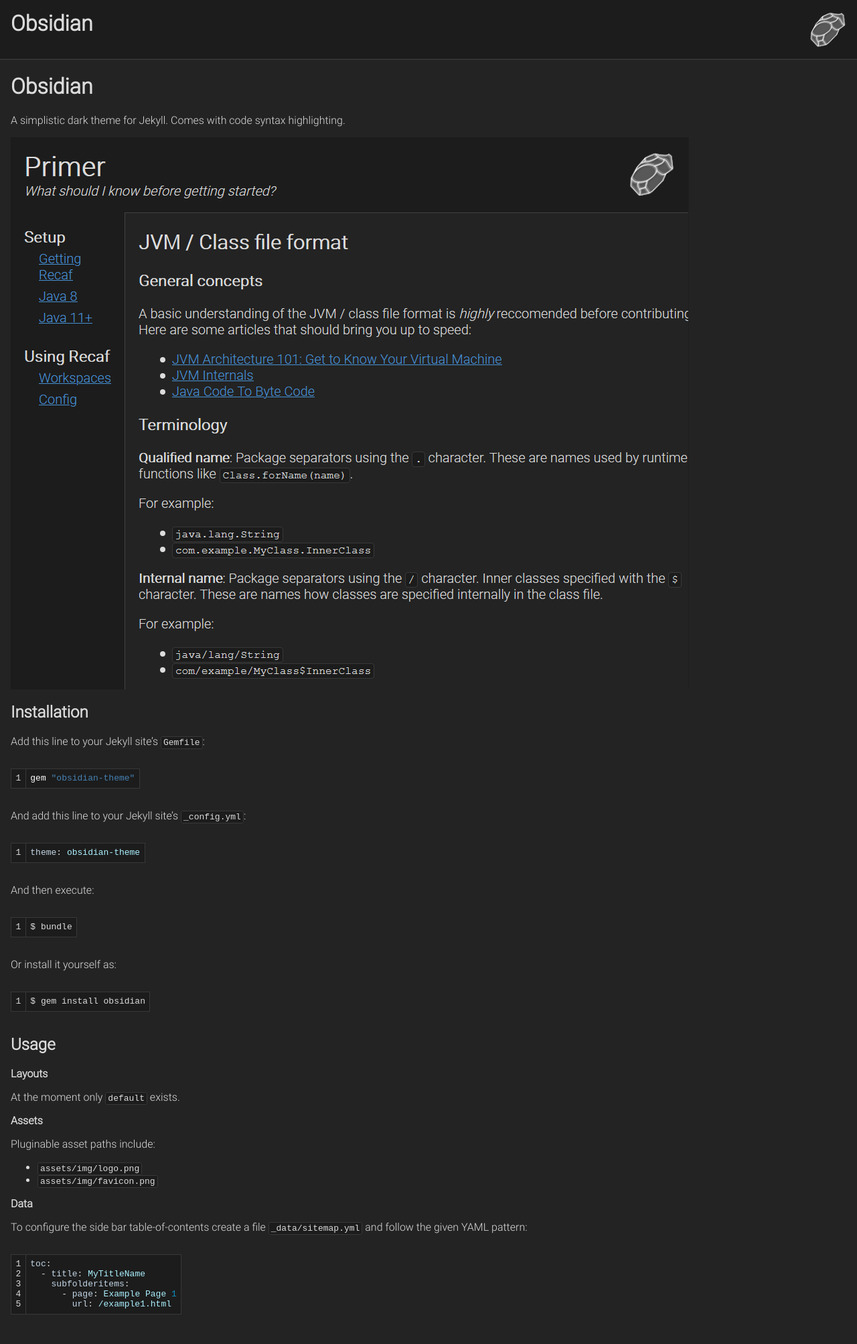
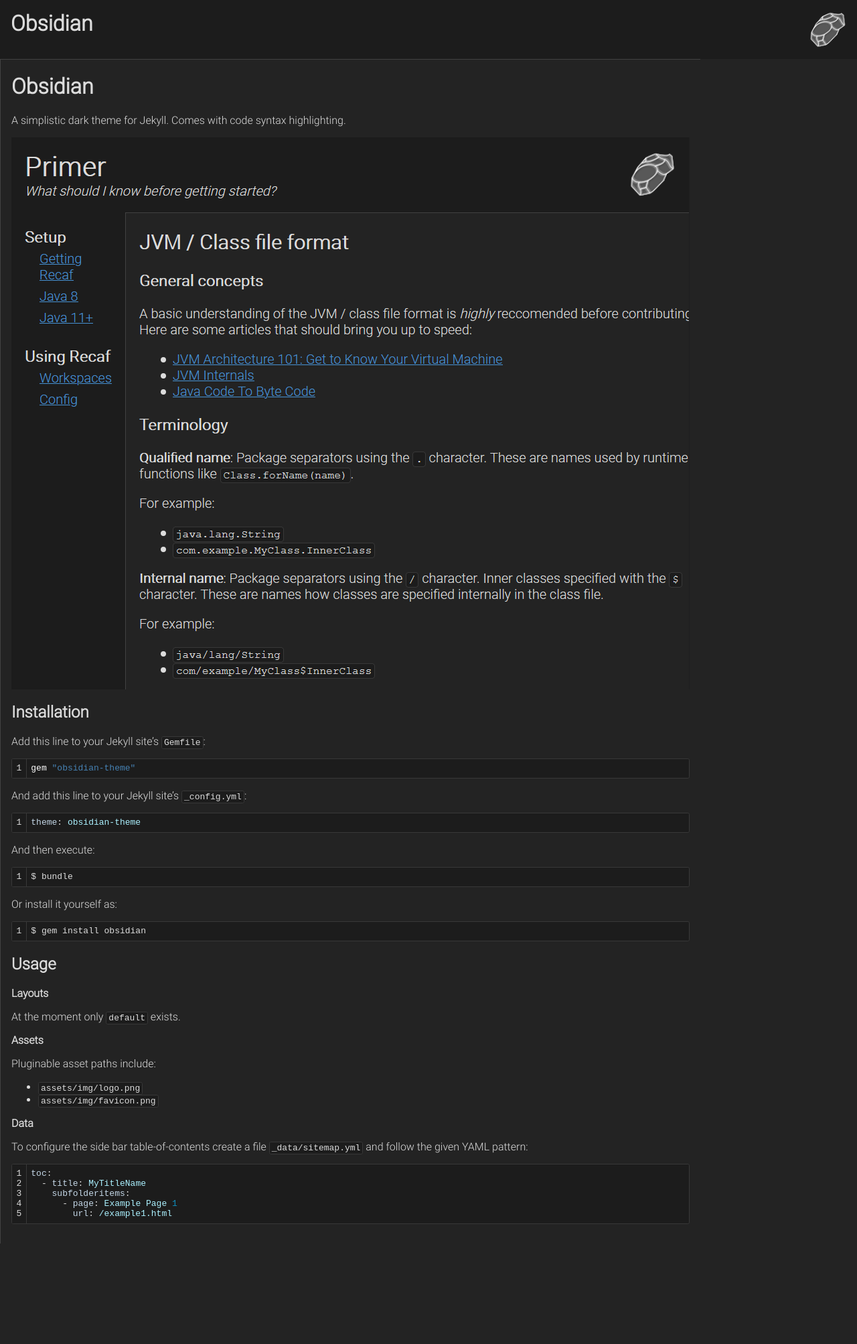
Before and after one commit to Col-E/Jekyll-Obsidian-Theme, a Jekyll site: the page built from README.md, in a window 1280 px wide. Shown: the whole page at 67% size. Built offline with Jekyll 4.4.1, drawn with Linux system fonts in a browser that asks for light colours; our own code applies the rules of GitHub Pages for plain Markdown files; after the commit the page ends 1856 px from its top, so only the background shows below that.

Commit message:
Fix table width overflowing, make code blocks full-width

```diff
--- a/_layouts/default.html
+++ b/_layouts/default.html
@@ -67,8 +67,10 @@
 		</div>
 		</div>
 		{% endif %}
+		<div id="content-wrapper">
 		<div id="content">
 		{{ content }}
+		</div>
 		</div>
 	</div>
 </body>
--- a/assets/css/layout.css
+++ b/assets/css/layout.css
@@ -52,6 +52,12 @@
 .scroller {
   overflow: auto;
 }
+#content-wrapper{
+	overflow: scroll;
+	overflow-x: auto;
+	overflow-y: hidden;
+	max-width: 100%;
+}
 #content {
 	flex: 3;
 	padding: 1em;
--- a/assets/css/style.css
+++ b/assets/css/style.css
@@ -47,11 +47,17 @@
 	padding: 1px;
 	padding-left: 3px;
 	padding-right: 3px;
+
+	/* For code blocks, only allow horizontal scrolling
+	   Vertical space is always correct. */
+	overflow-y: hidden;
+	overflow-x: auto;
 }
 pre code {
 	border: none;
 	background: inherit;
-	padding: auto;
+	padding: 0;
+	background: rgb(28, 28, 28);
 }
 .rouge-table {
 	background: rgb(28, 28, 28);
@@ -59,6 +65,16 @@
 .rouge-gutter {
 	border-right: 1px solid rgb(56, 56, 56);
 }
+/* Code wrapper that contains a table */
+div pre code {
+	box-sizing: border-box;
+	display: block;
+	border: 1px solid rgb(56,56,56);
+}
+.rouge-table {
+	border: none;
+}
+
 /* ================ Layout ================ */
 #top,
 #sidebar {
@@ -66,6 +82,8 @@
 }
 #content {
 	border-top:  1px solid rgb(66, 66, 66);
+	border-left: 1px solid rgb(66, 66, 66);
+	background: rgb(35, 35, 35);
 }
 .menu h3 {
 	margin-bottom: -0.6em;
```
Lines whose indentation alone changed are shown as unchanged.
